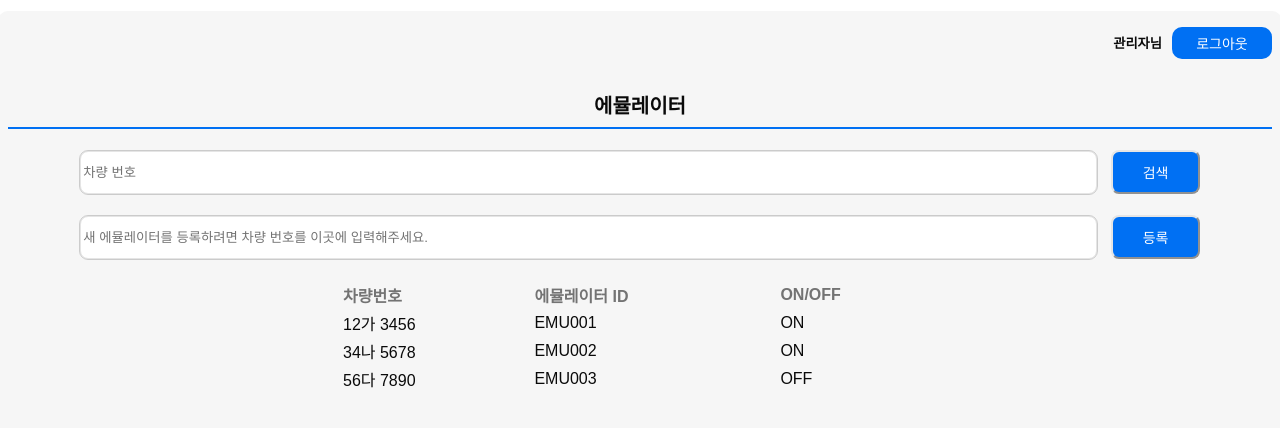
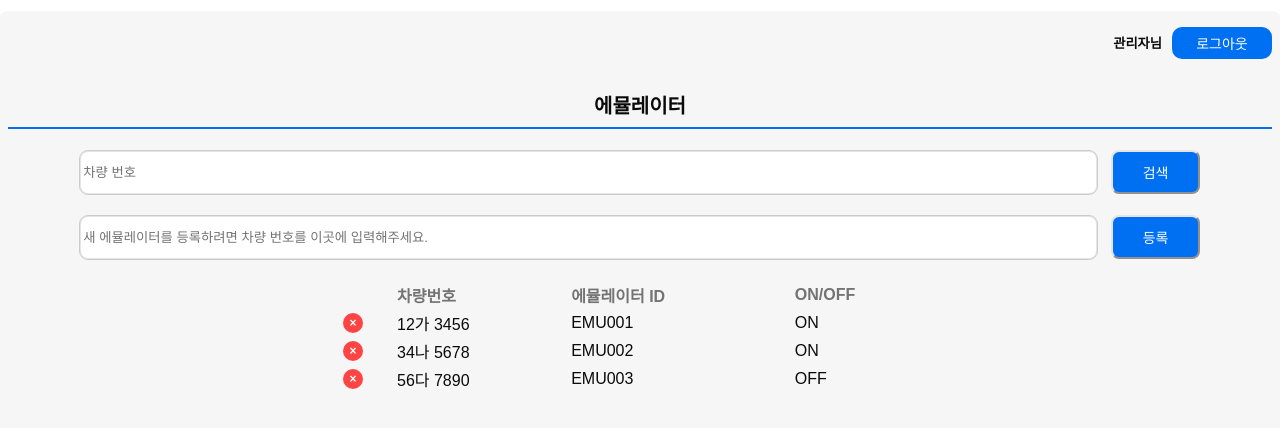
Before and after one commit to Kernel360/KUNI_2thecore_frontend, a Next.js app: page /emulator in a window 1280 px wide. Shown: the top 428 px of the page. Built offline with nearby package versions, Linux system fonts and the light colour scheme.

Commit message:
삭제 버튼 디자인 구현

```diff
--- a/src/app/emulator/page.tsx
+++ b/src/app/emulator/page.tsx
@@ -62,6 +62,7 @@ export default function Emulator() {
             }}>
                 <TableHeader>
                     <TableRow>
+                        <TableHead style={{ width: "50px" }}></TableHead>
                         <TableHead>차량번호</TableHead>
                         <TableHead>에뮬레이터 ID</TableHead>
                         <TableHead>ON/OFF</TableHead>
@@ -70,6 +71,24 @@ export default function Emulator() {
                 <TableBody>
                     {dummyEmuls.map((emul) => (
                         <TableRow key={emul.emulator_id}>
+                            <TableCell>
+                                <div
+                                    style={{
+                                        width: "20px",
+                                        height: "20px",
+                                        borderRadius: "50%",
+                                        backgroundColor: "#ff4444",
+                                        color: "white",
+                                        fontSize: "12px",
+                                        fontWeight: "bold",
+                                        display: "flex",
+                                        alignItems: "center",
+                                        justifyContent: "center"
+                                    }}
+                                >
+                                    ×
+                                </div>
+                            </TableCell>
                             <TableCell className="font-medium">{emul.car_number}</TableCell>
                             <TableCell>{emul.emulator_id}</TableCell>
                             <TableCell>{emul.emulator_status.toUpperCase()}</TableCell>
```
